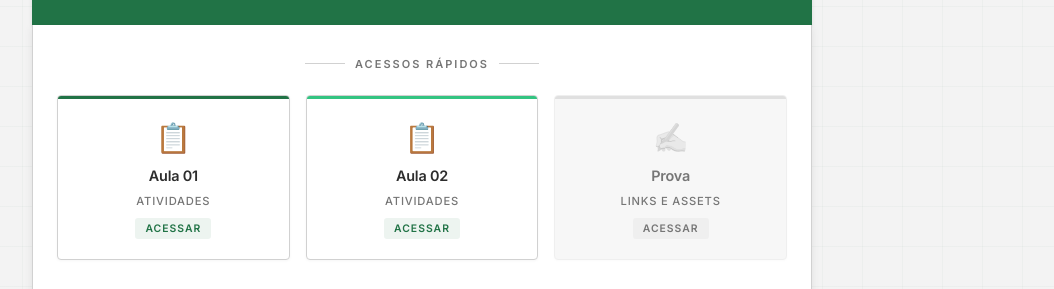
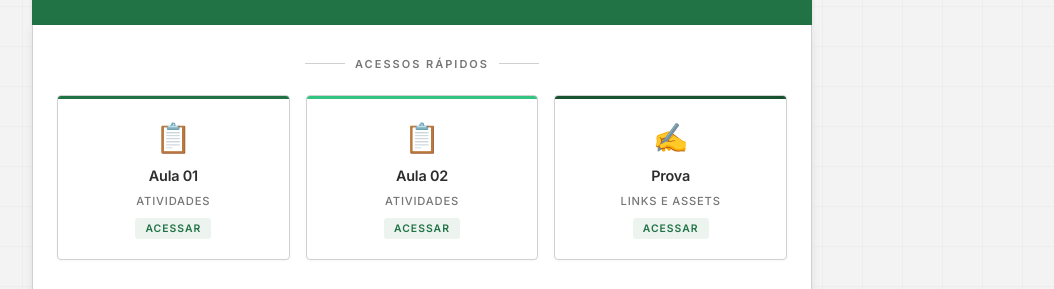
Before and after one commit to igorzfrank/planilhas-eletronicas-fic, a plain HTML site: page index.html in a window 1280 px wide. Shown: the part 274-563 px from the top of the page, without its empty margins (218-1272 px from the left). Drawn offline with Linux system fonts and the light colour scheme.

Commit message:
liberado

```diff
--- a/index.html
+++ b/index.html
@@ -491,7 +491,7 @@
           <a
             href="./pages/prova.html"
             rel="noopener noreferrer"
-            class="card card--dark card--disabled"
+            class="card card--dark"
             title="Acessar planilha de recursos"
           >
             <span class="card-tooltip">Recursos</span>
```
